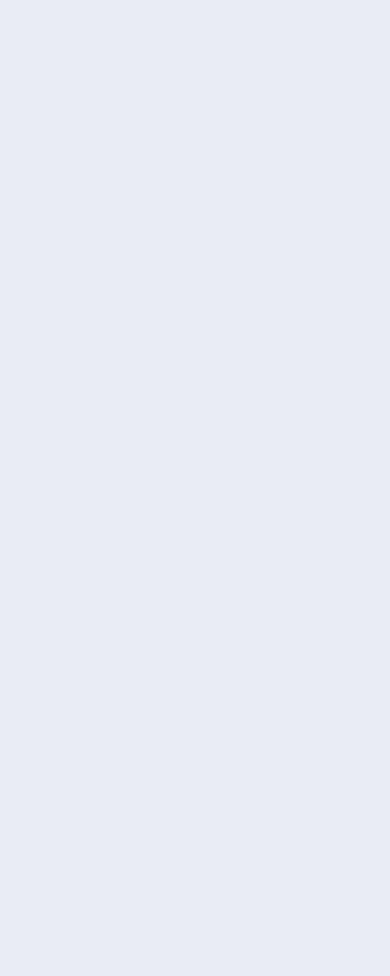
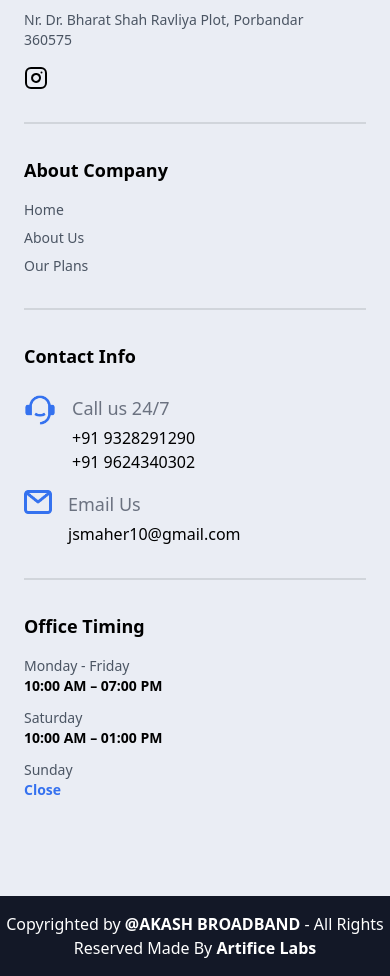
Before and after one commit to artifice7/BroadBand, a React (Vite) app in the folder broadband/: page / in a window 390 px wide. Shown: the part 9300-10276 px from the top of the page. Before the commit the page ends 9048 px from the top, so only its background shows below. Built offline with nearby package versions, Linux system fonts and the light colour scheme; a web font is replaced by a local one.

Commit message:
add more sections

```diff
--- /dev/null
+++ b/broadband/src/Home/FooterSection.jsx
@@ -0,0 +1,116 @@
+import { Instagram } from "react-feather";
+
+const FooterSection = () => {
+  return (
+    <div className="mt-20">
+      <div className="py-10 px-6 mx-auto">
+        {/* Wrapper */}
+        <div className="flex flex-col lg:flex-row lg:justify-between ">
+          {/* Column 1: Contact Details */}
+          <div className="w-full lg:border-r-2 pb-8 flex flex-col lg:items-center border-t-2 border-gray-300 pt-8 pr-5 lg:w-1/4 space-y-4">
+            <img
+              src="/Main-logo.png"
+              className="h-12 w-52"
+              alt="Flowbite Logo"
+            />
+            <h3 className="text-lg font-semibold text-black">
+              Get In Touch With Us
+            </h3>
+            <p className="text-sm text-gray-600">
+              Nr. Dr. Bharat Shah Ravliya Plot, Porbandar 360575
+            </p>
+            <a href="#" className="flex items-center">
+              <Instagram className="mr-2" />
+            </a>
+          </div>
+
+          {/* Column 2: About Company */}
+          <div className="w-full lg:border-r-2 pb-8 flex flex-col lg:items-center lg:text-center border-t-2 border-gray-300 pt-8 pr-5 lg:w-1/4 space-y-4">
+            <h3 className="text-lg font-semibold text-black">About Company</h3>
+            <ul className="text-sm text-gray-600 space-y-2">
+              <li>
+                <a href="#" className="hover:text-blue-500">
+                  Home
+                </a>
+              </li>
+              <li>
+                <a href="#" className="hover:text-blue-500">
+                  About Us
+                </a>
+              </li>
+              <li>
+                <a href="#" className="hover:text-blue-500">
+                  Our Plans
+                </a>
+              </li>
+            </ul>
+          </div>
+
+          {/* Column 3: Contact Info */}
+          <div className="w-full lg:border-r-2 flex flex-col lg:items-center pb-8 text-left border-t-2 border-gray-300 pt-8 pr-5 lg:w-1/4 space-y-6">
+            <h3 className="text-lg font-semibold text-black">Contact Info</h3>
+
+            {/* Phone Section */}
+            <div>
+              <div className="flex items-start mb-4">
+                <img
+                  className="w-8 h-8 mr-4"
+                  src="/InfoSection/customer_service.png"
+                  alt="Customer Service Icon"
+                />
+                <div>
+                  <p className="text-lg text-gray-500 font-medium mb-1">
+                    Call us 24/7
+                  </p>
+                  <p className="text-base text-black">+91 9328291290</p>
+                  <p className="text-base text-black">+91 9624340302</p>
+                </div>
+              </div>
+
+              {/* Email Section */}
+              <div className="flex items-start">
+                <img
+                  className="w-7 h-6 mr-4"
+                  src="/mail.png"
+                  alt="Email Icon"
+                />
+                <div>
+                  <p className="text-lg text-gray-500 font-medium mb-1">
+                    Email Us
+                  </p>
+                  <p className="text-base text-black">jsmaher10@gmail.com</p>
+                </div>
+              </div>
+            </div>
+          </div>
+
+          {/* Column 4: Office Timing */}
+          <div className="w-full flex flex-col lg:items-center pb-8 border-t-2 border-gray-300 pt-8 pr-5 lg:w-1/4 space-y-4">
+            <h3 className="text-lg font-semibold text-black">Office Timing</h3>
+            <ul className="text-sm text-gray-600 space-y-1">
+              <li className="flex flex-col pb-2 justify-between">
+                <p>Monday - Friday</p>
+                <p className="font-bold text-black">10:00 AM – 07:00 PM</p>
+              </li>
+              <li className="flex flex-col pb-2 justify-between">
+                <p>Saturday</p>
+                <p className="font-bold text-black">10:00 AM – 01:00 PM</p>
+              </li>
+              <li className="flex flex-col pb-2 justify-between">
+                <p>Sunday</p>
+                <p className="text-[#3571EF] font-bold">Close</p>
+              </li>
+            </ul>
+          </div>
+        </div>
+      </div>
+      <div className="text-center py-4 bg-[#131827] mt-4 text-white text-md">
+        Copyrighted by <strong>@AKASH BROADBAND</strong> - All Rights Reserved
+        Made By
+        <span className="font-semibold"> Artifice Labs</span>
+      </div>
+    </div>
+  );
+};
+
+export default FooterSection;
--- a/broadband/src/Home/Home.jsx
+++ b/broadband/src/Home/Home.jsx
@@ -7,6 +7,7 @@ import HelpSection from "./HelpSection";
 import FiberSection from "./FiberSection";
 import InfoSection from "./InfoSection";
 import TeamSection from "./TeamSection";
+import FooterSection from "./FooterSection";
 
 const Home = () => {
   return (
@@ -22,6 +23,7 @@ const Home = () => {
       <FiberSection />
       <InfoSection />
       <TeamSection />
+      <FooterSection />
     </>
   );
 };
```
Also changed, not shown: broadband/public/mail.png (added).
